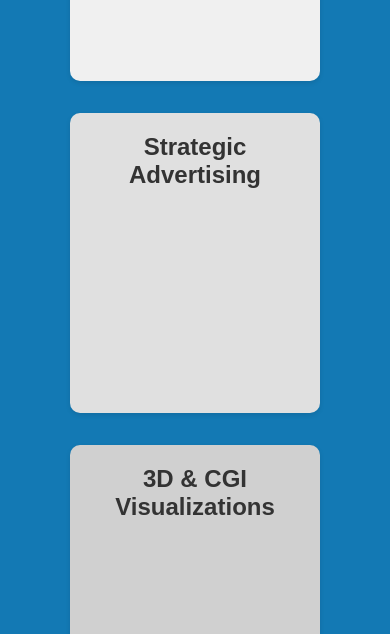
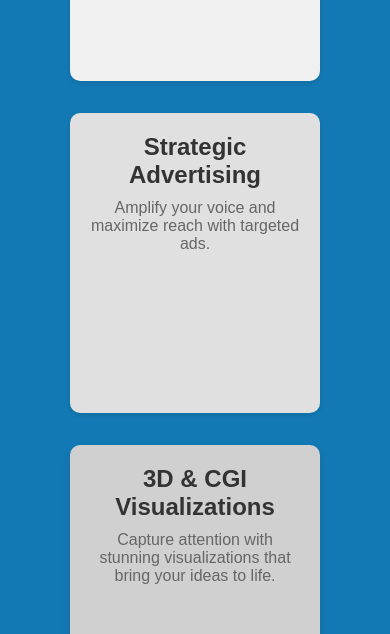
Before and after one commit to omar-albarakeh/Digital-Marketing-Website, a plain HTML site: page index.html in a window 390 px wide. Shown: the part 1366-2000 px from the top of the page. Drawn offline with nearby package versions, Linux system fonts and the light colour scheme.

Commit message:
rechecked

```diff
--- a/index.html
+++ b/index.html
@@ -5,8 +5,6 @@
     <meta name="viewport" content="width=device-width, initial-scale=1.0">
     <title>iSocial</title>
     <link rel="stylesheet" href="../styles/style.css">
-    <script src="https://cdnjs.cloudflare.com/ajax/libs/gsap/3.11.0/gsap.min.js"></script>
-    <script src="https://cdnjs.cloudflare.com/ajax/libs/gsap/3.11.0/ScrollTrigger.min.js"></script>
 </head>
 <body>
     <div class="bg"></div>
@@ -112,6 +110,8 @@
             </ul>
         </div>
     </footer>
+     <script src="https://cdnjs.cloudflare.com/ajax/libs/gsap/3.11.0/gsap.min.js"></script>
+    <script src="https://cdnjs.cloudflare.com/ajax/libs/gsap/3.11.0/ScrollTrigger.min.js"></script>
     <script src="../scripts/script.js"></script>
     <script src="../scripts/hamburger-menu.js"></script>
     <script src="../scripts/Learn-More.js"></script>
--- a/scripts/block-section.js
+++ b/scripts/block-section.js
@@ -3,7 +3,6 @@ document.addEventListener('DOMContentLoaded', function () {
 
       const blocks = document.querySelectorAll(".sblock");
 
-      // Generate random starting positions for each word
       blocks.forEach((block, index) => {
         const randomX = Math.random() * window.innerWidth - block.offsetWidth / 2;
         const randomY = Math.random() * window.innerHeight - block.offsetHeight / 2;
@@ -17,6 +16,7 @@ document.addEventListener('DOMContentLoaded', function () {
           duration: 1,
           x: targetX,
           y: targetY,
+          start: "botom 100%",
           scale: ["1.8", "1.4", "1.6",][index],
           ease: "expo.inOut",
         });
--- a/scripts/cards.js
+++ b/scripts/cards.js
@@ -1,54 +1,62 @@
+ document.addEventListener('DOMContentLoaded', function () {
     const cards = document.querySelectorAll(".card");
-
     cards.forEach(card => {
-  card.querySelector("p").style.opacity = 0;
-  card.querySelector("p").style.transform = "translateY(20px)";
       card.addEventListener("mouseenter", () => {
         gsap.to(card, {
+          duration: 0.3,
           scale: 1.1,
           zIndex: 10,
           boxShadow: "0px 10px 20px rgba(0, 0, 0, 0.3)",
-      duration: 0.3
+          ease: "power3.out"
         });
 
         gsap.to(card.querySelector("h3"), {
+          duration: 0.5,
           opacity: 1,
           y: 0,
-      duration: 0.3,
           ease: "back.out(1.7)"
         });
 
         gsap.to(card.querySelector("p"), {
+          duration: 0.6,
+          delay: 0.1,
           opacity: 1,
           y: 0,
-      duration: 0.3,
-      delay: 0.2,
           ease: "back.out(1.7)"
         });
       });
 
--
       card.addEventListener("mouseleave", () => {
         gsap.to(card, {
+          duration: 0.3,
           scale: 1,
           zIndex: 1,
           boxShadow: "0px 4px 8px rgba(0, 0, 0, 0.1)",
-      duration: 0.3
+          ease: "power3.in"
+        });
+
+        gsap.to(card.querySelector("h3"), {
+          duration: 0.3,
+          opacity: 0,
+          y: 20,
+          ease: "power2.in"
         });
 
         gsap.to(card.querySelector("p"), {
+          duration: 0.3,
           opacity: 0,
           y: 20,
-      duration: 0.3,
-      ease: "power1.in"
+          ease: "power2.in"
         });
       });
     });
+
   gsap.registerPlugin(ScrollTrigger);
+
     gsap.to(".card-container", {
+      duration: 1,
+      opacity: 1,
       x: 0,
-  opacity: 1,
-  duration: 1,
       ease: "power3.out",
       scrollTrigger: {
         trigger: ".card-container",
@@ -56,21 +64,19 @@ gsap.to(".card-container", {
         toggleActions: "play none none none"
       }
     });
-
-gsap.registerPlugin(ScrollTrigger);
-
-window.addEventListener('load', () => {
-  gsap.from('.service', {
-    opacity: 0,
-    scale: 0.8,
-    duration: 1.2,
-    stagger: 0.3,
+   cards.forEach((card, index) => {
+  gsap.fromTo(card, {
+    x: -100,
+    opacity: 0
+  }, {
+    duration: 1,
+    x: 0,
+    opacity: 1,
     scrollTrigger: {
-      trigger: '.expertise',
-      start: 'top 80%',
-      end: 'top 30%',
-      scrub: 1,
-      markers: false
+      trigger: card,
+      start: `top 80%`,
+      toggleActions: "play none none none"
     }
   });
 });
+      });
```
Lines whose indentation alone changed are shown as unchanged.
